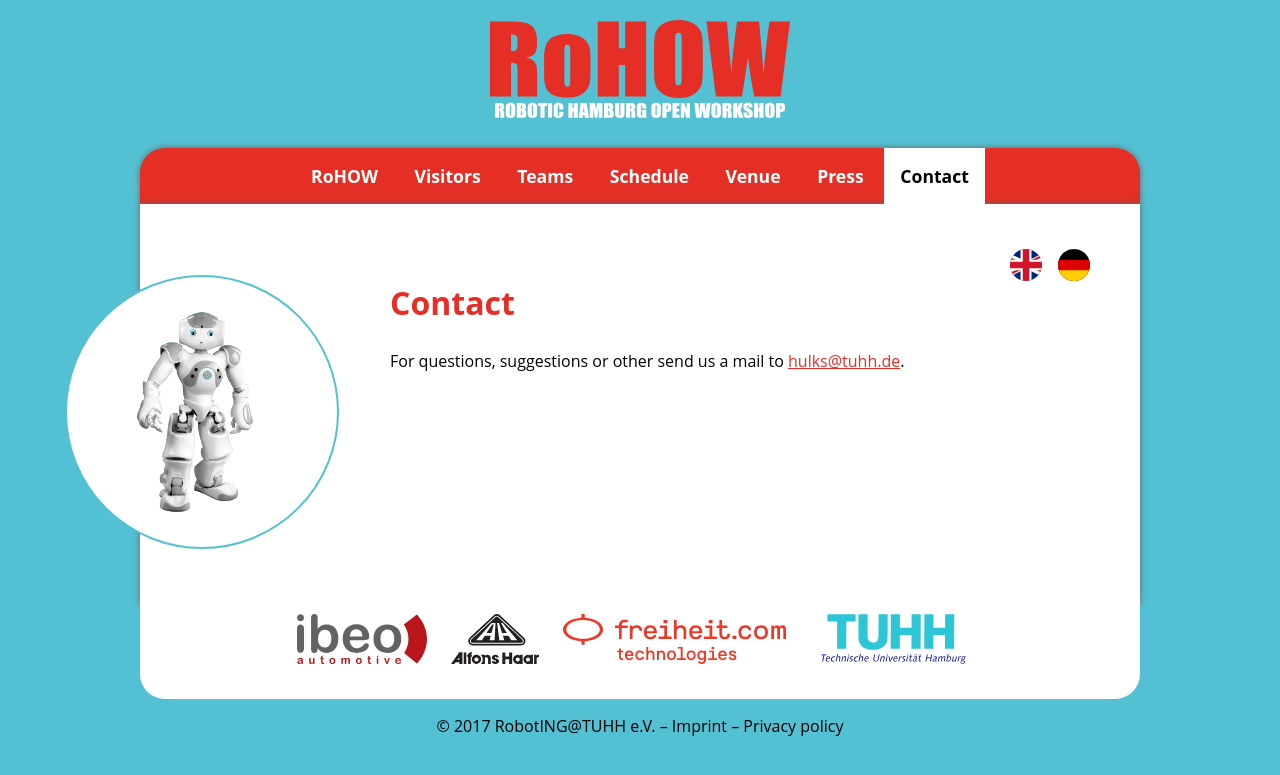
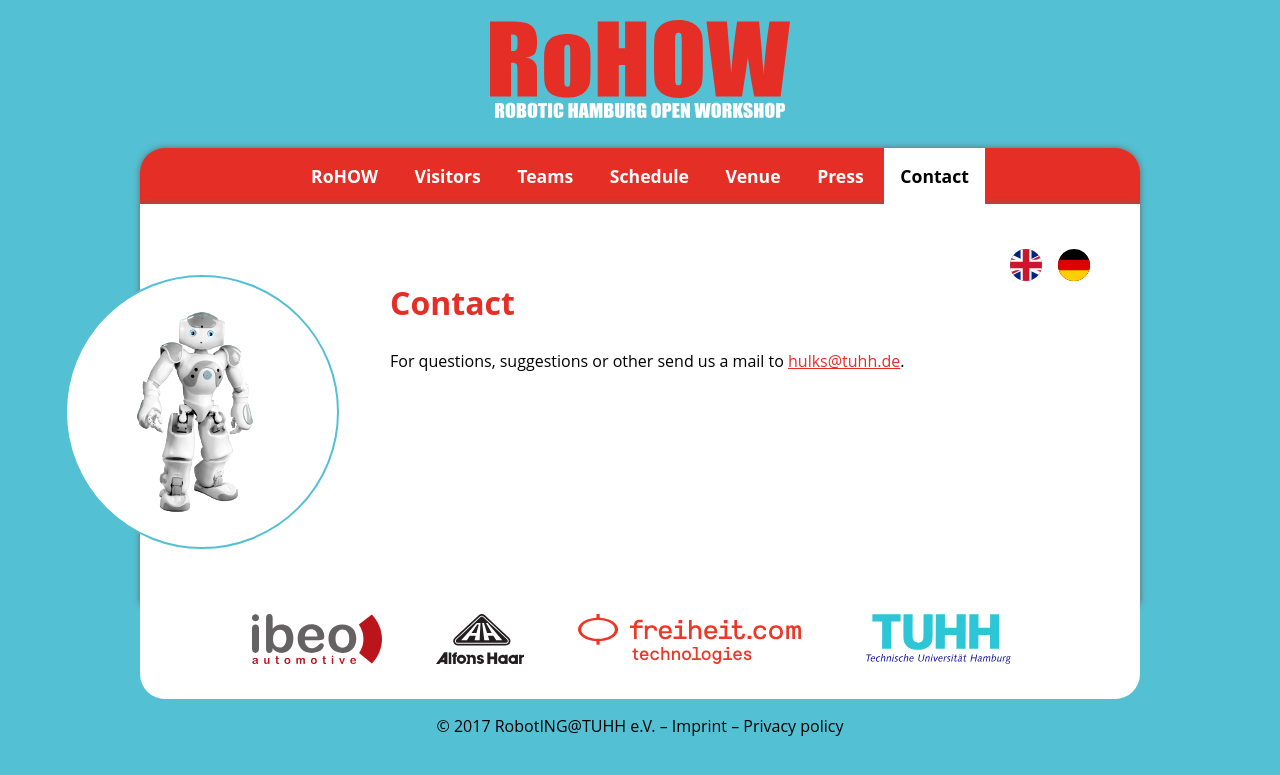
Before and after one commit to RHOrga/rhorga.github.io, a Jekyll site: the page built from 2017/en/contact.md, in a window 1280 px wide. Shown: the top 775 px of the page. Built offline with Jekyll 4.4.1, drawn with Linux system fonts in a browser that asks for light colours.

Commit message:
Rearrange sponsors

```diff
--- a/assets/css/2017/main.css
+++ b/assets/css/2017/main.css
@@ -187,12 +187,12 @@
 
 #wrapper > footer #sponsors_small > #alfon
 {
-    margin: 0px 20px 0px 0px;
+    margin: 0px 50px 0px 0px;
 }
 
 #wrapper > footer #sponsors_small > #ibeo
 {
-    margin: 0px 20px 0px 0px;
+    margin: 0px 50px 0px 0px;
 }
 
 #wrapper > footer #sponsors_small> #iav
@@ -202,7 +202,7 @@
 
 #wrapper > footer #sponsors_small > #freiheit
 {
-    margin: 0px 10px 0px 0px;
+    margin: 0px 40px 0px 0px;
 }
 
 #wrapper > footer #university_small > #tuhh
```
